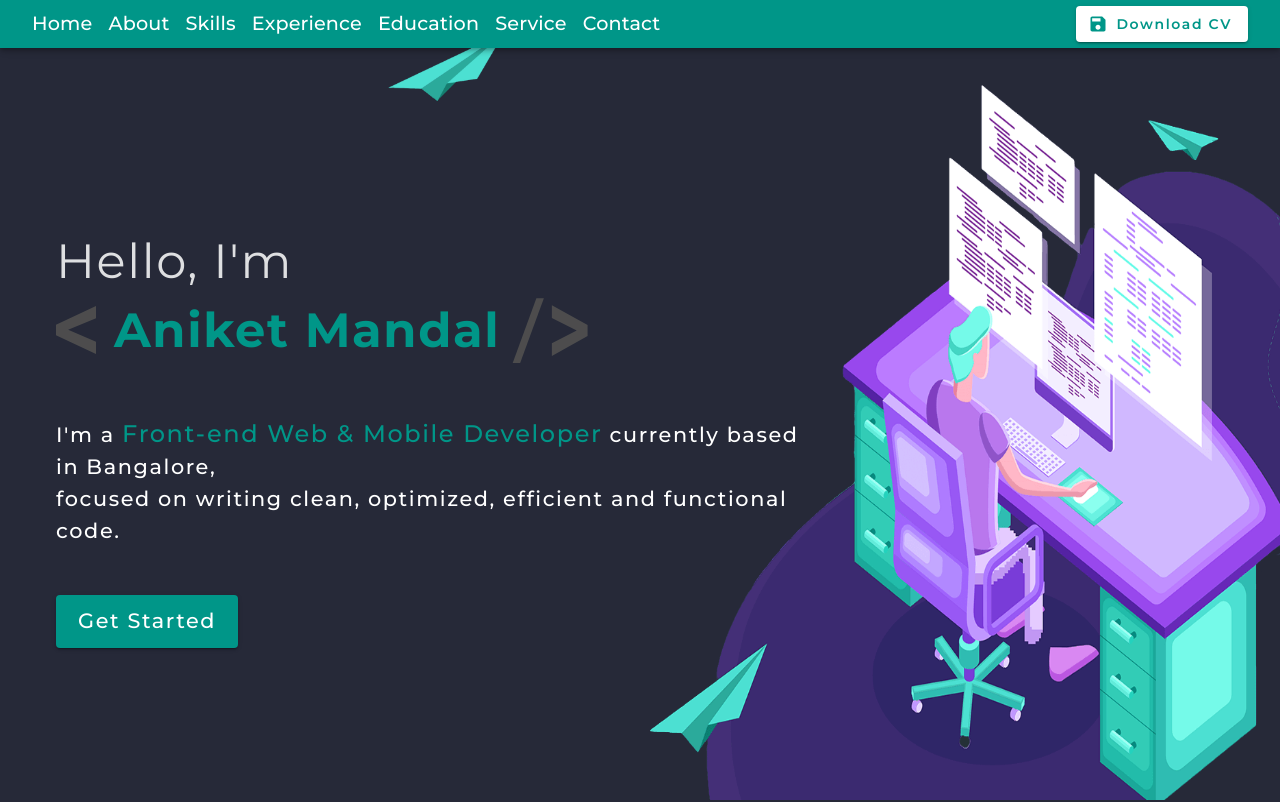
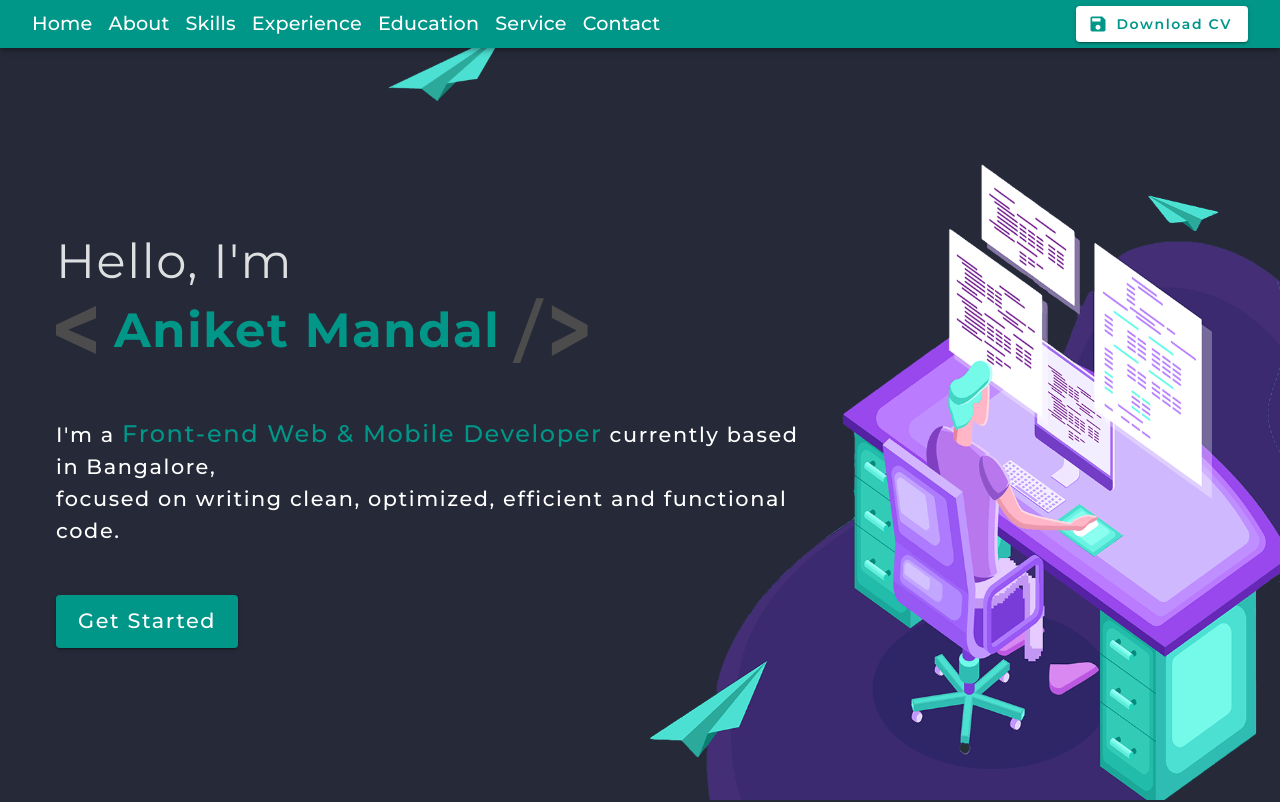
Before and after one commit to aniketDev/my-portfolio-v2, a React (Create React App) app: page / in a window 1280 px wide. Shown: the top 802 px of the page. Built offline with nearby package versions, Linux system fonts and the light colour scheme.

Commit message:
image height change

```diff
--- a/src/components/Home/Home.scss
+++ b/src/components/Home/Home.scss
@@ -34,7 +34,7 @@
       bottom: 0;
       right: 0;
       width: 50%;
-      height: 90%;
+      height: 80%;
     }
 
     // @include respond-below(xl) {
--- a/src/components/Navbar/Navbar.js
+++ b/src/components/Navbar/Navbar.js
@@ -41,7 +41,6 @@ const Navbar = () => {
   };
 
   const scrollToTop = e => {
-    console.log(e);
     e.preventDefault();
     const element = e.target.innerText.toLowerCase();
     if (element === 'home') {
```
